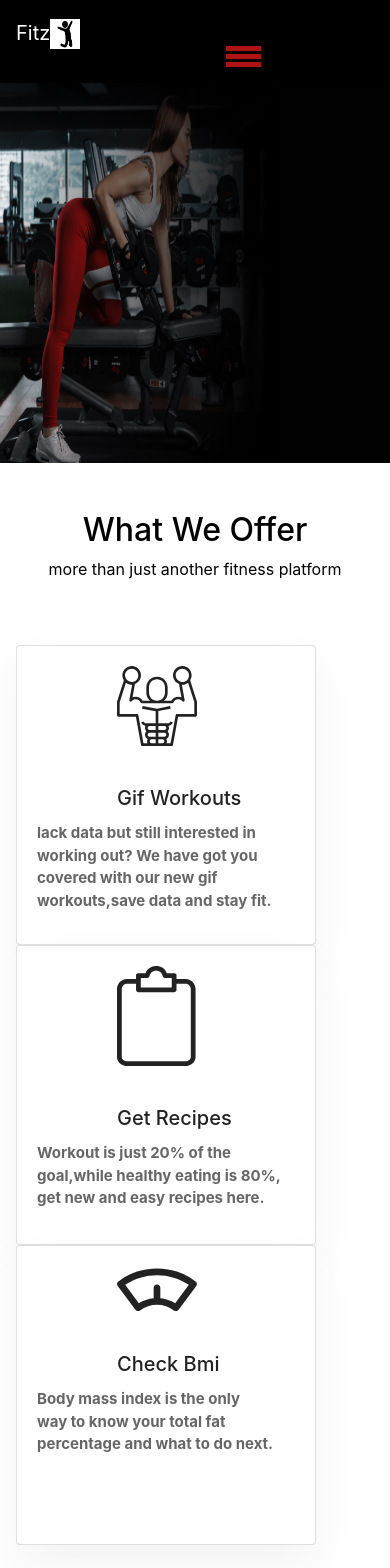
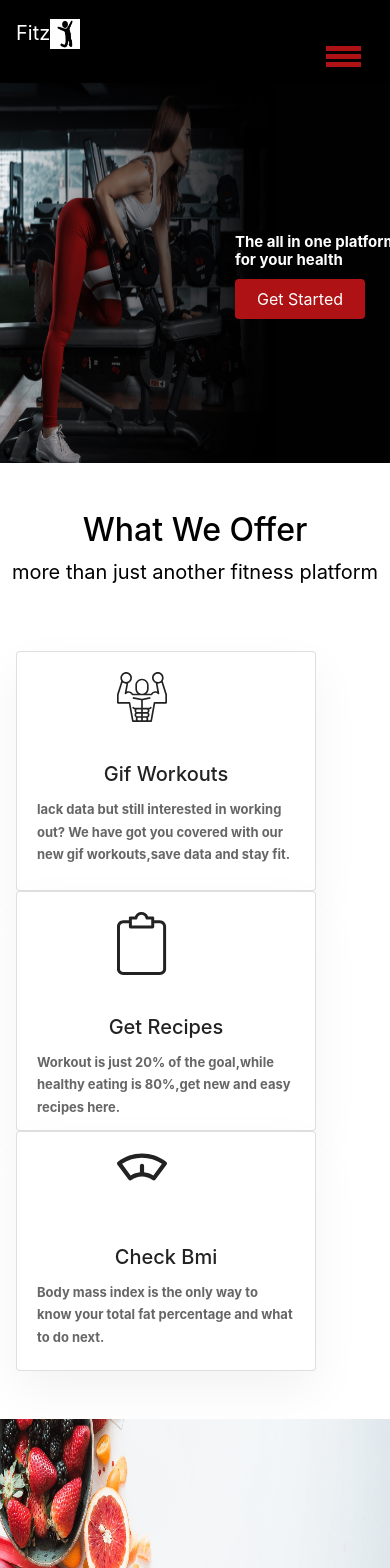
Before and after one commit to Omokiti/fit, a React (Create React App) app: page / in a window 390 px wide. Shown: the top 1568 px of the page. Built offline with nearby package versions, Linux system fonts and the light colour scheme.

Commit message:
UI update

```diff
--- a/src/components/Home.css
+++ b/src/components/Home.css
@@ -15,10 +15,10 @@ background:#000000;
 }
 
 .navbar-toggler div{
-  width: 2.1875rem;
-  height:0.3125rem;
-  background-color:#AF1214;
-  margin:0.1875rem 6.25rem;
+  width: 35px;
+  height:5px;
+ background-color:#AF1214;
+margin:3px 0;
    }
 .nav-link{
   color:#ffffff;
@@ -74,14 +74,16 @@ margin:0.625rem;
   }
   .card {
   box-shadow: 0px 20px  50px rgba(0,0,0,0.05);
+  background:#ffffff ;
   }
  .card-title{
-  margin-left: 80px;
+   text-align:center;
   color:#222222;
  }
   .card-text{
   color:#666666;
   text-align: center;
+  font-size: 13px;
   }
 
   .card2 {
@@ -115,6 +117,11 @@ margin:0.625rem;
   text-align:center;
   color:#000000;
   }
+  @media(max-width:425px){
+  #features{
+    font-size:20px;
+  }
+  }
   hr{
   border-color:#e8eef8;
   }
@@ -125,7 +132,7 @@ margin:0.625rem;
 
   width:150px;
   height:150px;
-  margin:50px 50px;
+  margin:50px 150px;
   }
   #bodyrules{
   position: relative;
@@ -248,22 +255,28 @@ margin:0.625rem;
     }
   .footer{
   background:#02182B;
-  height:700px;
   color:#fff;
-
+  }
+  #exampleFormControlInput1{
+  width:350px;
+  }
+  #exampleFormControlTextarea1{
+  width:350px;
+  height:200px;
   }
   #btn{
   background: #F3E1DD;
   color:#AF1214;
-  margin:1.5625rem 6.25rem;
+  margin:1.5625rem 0.3125rem;
   width:6.25rem;
   border:none;
-  width:300px;
+  width:200px;
   height:50px;
   }
   #subscribe{
   background: #F3E1DD;
   width:200px;
+  color:#AF1214;
   }
   #footer{
   margin-top:0.625rem;
@@ -285,6 +298,16 @@ margin:0.625rem;
   color:#fff;
   font-weight: bolder;
   }
+  @media (max-width:425px) {
+    .top-left {
+      position: absolute;
+      top: 9.375rem;
+      left:250px;
+      color:#fff;
+      font-weight: bolder;
+      font-size:0.9375em;
+    }
+  }
 
   .top-lefts {
     position: absolute;
@@ -293,6 +316,7 @@ margin:0.625rem;
     color:#fff;
     font-weight: bolder;
     }
+
     #get-btns {
       position: absolute;
       width:190px;
@@ -302,6 +326,18 @@ margin:0.625rem;
       left:750px;
       top:20.375rem;
       background:#AF1214;
+    }
+    @media (max-width:425px) {
+      #get-btns {
+      position: absolute;
+      width:130px;
+      height:40px;
+      border:none;
+      margin-top:30px;
+      left:250px;
+      top:10.375rem;
+      background:#AF1214;
+      }
     }
 .red{
 border:2px solid black;
@@ -326,7 +362,7 @@ li {
    }
 
   .profiles{
-    background-color:#E5E5E5;
+    background-color:#ffffff;
     height:auto;
     color:#fff;
     }
@@ -336,9 +372,11 @@ li {
    }
    .pl-5{
     color:#222222;
+    text-align: center;
    }
    .ml-5{
    color:#666666;
+   text-align: center;
    }
    .contactform{
     margin-top:1.25rem ;
--- a/src/components/Home.js
+++ b/src/components/Home.js
@@ -13,7 +13,7 @@ const Home=()=>{
 
       <div>
       <img src="/Header-min.png"className="bg-img" alt="BMI"/>
-      <h1 className="top-left">The all in platform <br/>for your health</h1>
+      <h1 className="top-left">The all in one platform <br/>for your health</h1>
 
       <p className="top-lefts">Fitz fitness platform is all
        you need to start and <br/> maintain a healthy lifestyle we offer
@@ -32,8 +32,8 @@ const Home=()=>{
       </Row>
       <Row className='mt-5'>
     <Col md={4}>
-    <div class="card ml-3" style={{width: "300px",height:"300px"}}>
-  <img src="/vector.svg" class="card-img-top" alt="..." style={{width: "80px"}}className="exercise"/>
+    <div class="card ml-3" style={{width: "300px",height:"240px"}}>
+  <img src="/vector.svg" class="card-img-top" alt="gif-workout" style={{width: "50px"}}className="exercise"/>
   <div class="card-body ">
     <h5 class="card-title">Gif Workouts</h5>
     <span class="card-text">lack data but still interested  in working out?
@@ -44,25 +44,25 @@ const Home=()=>{
     </Col>
 
     <Col md={4}>
-    <div class="card ml-3" style={{width: "300px",height:"300px"}}>
-  <img src="/vecto.svg" class="card-img-top" alt="..." style={{width: "80px"}}className="exercise"/>
+    <div class="card ml-3" style={{width: "300px",height:"240px"}}>
+  <img src="/vecto.svg" class="card-img-top" alt=" recipes" style={{width: "50px"}}className="exercise"/>
   <div class="card-body ">
     <h5 class="card-title">Get Recipes</h5>
     <span class="card-text">
      Workout is just 20% of the goal,while
-     healthy eating is 80%,<br/>get
+     healthy eating is 80%,get
      new and easy recipes here.
      </span>
   </div>
   </div>
     </Col>
     <Col md={4}>
-    <div class="card ml-3" style={{width: "300px",height:"300px"}}>
-  <img src="/vectors.svg" class="card-img-top" alt="..." style={{width: "80px"}}className="exercise"/>
+    <div class="card ml-3" style={{width: "300px",height:"240px"}}>
+  <img src="/vectors.svg" class="card-img-top" alt="bmi" style={{width: "50px"}}className="exercise"/>
   <div class="card-body ">
-    <h5 class="card-title">Check Bmi</h5>
-    <span class="card-text">
-     Body mass index is the only <br/>
+    <h5 class="card-title mt-4">Check Bmi</h5>
+    <span class="card-text mt-4 ">
+     Body mass index is the only
      way to know your total fat percentage and what to do next.
      </span>
   </div>
@@ -83,7 +83,7 @@ const Home=()=>{
         chooing to live right and making the right decisions,but you are not alone<br/> because
         we are here,every tep of the way.
       </span>
-      <Button id="start">Start Now</Button>
+      <Button id="start"onClick={()=>history.push('/recipe')}>Start Now</Button>
 
        </Col>
 
@@ -100,7 +100,7 @@ const Home=()=>{
     <Col md={4}>
       <img src="/Ellipse 5-min.png" className="profile" alt="Farah Muhamed"/>
       <br/>
-      <p className="pl-5">Farah Muhamed</p>
+      <p className="ml-5">Farah Muhamed</p>
     <p className="ml-5">I started using this last<br/>
      year and I can confidently say<br/>
      it's my best decision yet.
```
